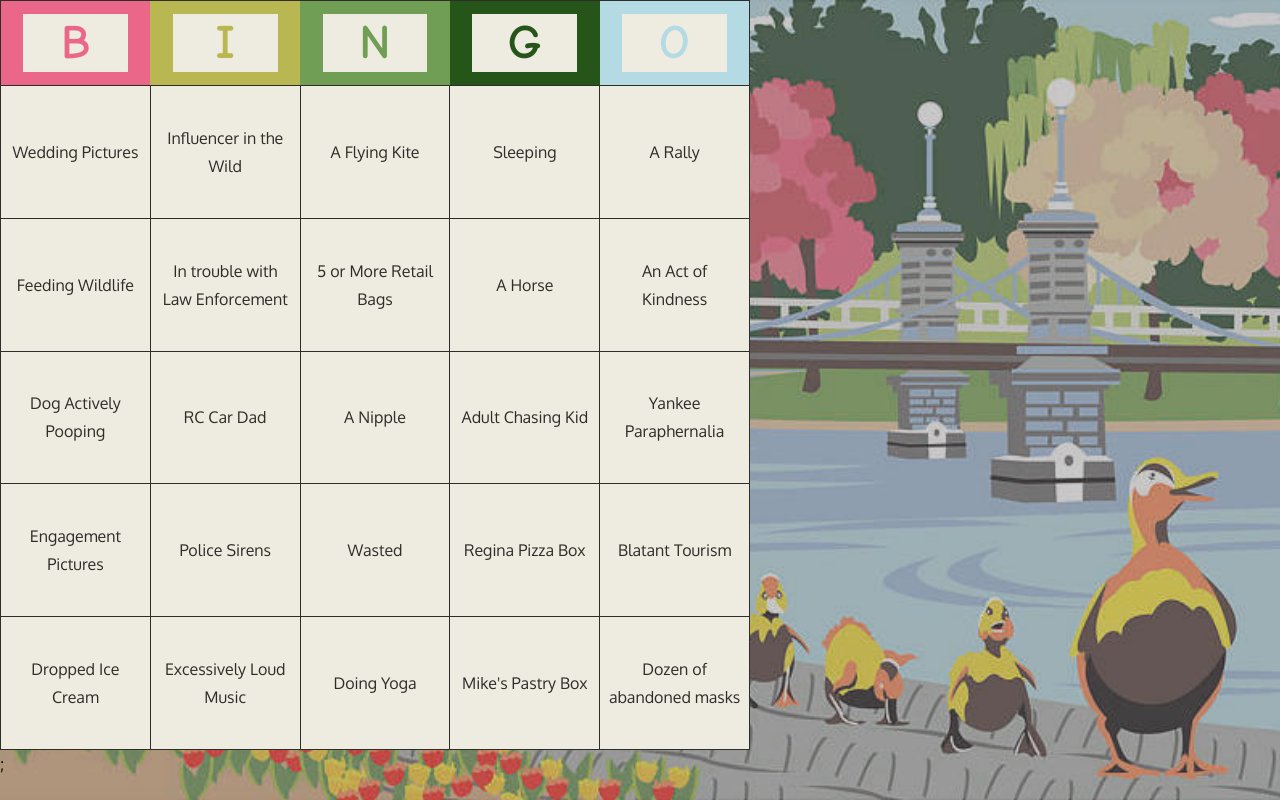
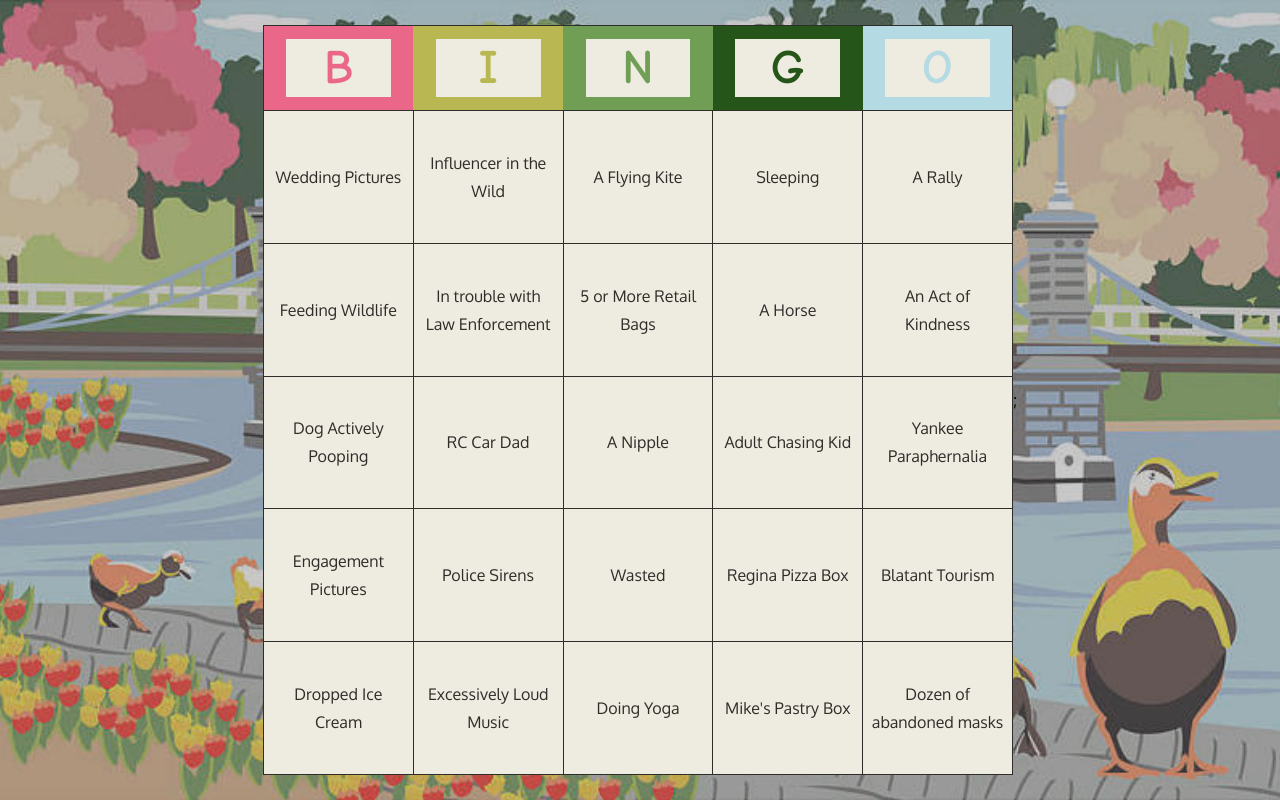
Before and after one commit to justinthareja/bc-bingo, a Next.js app: page /bingo in a window 1280 px wide. Built offline with nearby package versions, Linux system fonts and the light colour scheme.

Commit message:
updates styles

```diff
--- a/components/BingoGame.js
+++ b/components/BingoGame.js
@@ -2,7 +2,6 @@ import * as React from "react";
 
 import { getBingoOptions, checkWin } from "../utils/helpers";
 import { BingoCard } from "./BingoCard";
-import styles from "./BingoGame.module.css";
 
 export function BingoGame({ socket }) {
   const bingoOptions = React.useMemo(() => getBingoOptions(25), []);
@@ -27,12 +26,10 @@ export function BingoGame({ socket }) {
   };
 
   return (
-    <div className={styles.bingoWrapper}>
-      <BingoCard
-        cells={cells}
-        handleClick={toggleIsChecked}
-        winningLine={winningLine}
-      />
-    </div>
+    <BingoCard
+      cells={cells}
+      handleClick={toggleIsChecked}
+      winningLine={winningLine}
+    />
   );
 }
--- a/components/Layout.js
+++ b/components/Layout.js
@@ -28,7 +28,7 @@ export function Layout({ children }) {
           objectFit="cover"
         />
       </div>
-      <main>{children}</main>
+      <main className={styles.main}>{children}</main>
     </div>
   );
 }
--- a/components/Layout.module.css
+++ b/components/Layout.module.css
@@ -1,9 +1,16 @@
 .bgWrap {
   position: fixed;
   width: 100vw;
-  height: 100vh;
   min-height: 100vh;
-  min-height: -webkit-fill-available;
   overflow: hidden;
   z-index: -1;
 }
+
+.main {
+  width: 100vw;
+  min-height: 100vh;
+  padding: 20px;
+  display: flex;
+  justify-content: center;
+  align-items: center;
+}
--- a/pages/index.js
+++ b/pages/index.js
@@ -2,7 +2,6 @@ import * as React from "react";
 import { useRouter } from "next/router";
 import { useSocket } from "../hooks/useSocket";
 import { Input } from "../components/Input";
-import styles from "./index.module.css";
 
 export default function Home() {
   const [username, setUsername] = React.useState("");
@@ -48,7 +47,6 @@ export default function Home() {
   }
 
   return (
-    <section className={styles.container}>
     <Input
       value={username}
       onChange={(e) => setUsername(e.target.value)}
@@ -56,6 +54,5 @@ export default function Home() {
       onSubmit={handleSubmit}
       isLoading={isLoading}
     />
-    </section>
   );
 }
```
Also changed, not shown: pages/index.module.css (deleted, +0 -9 lines). Lines whose indentation alone changed are shown as unchanged.
